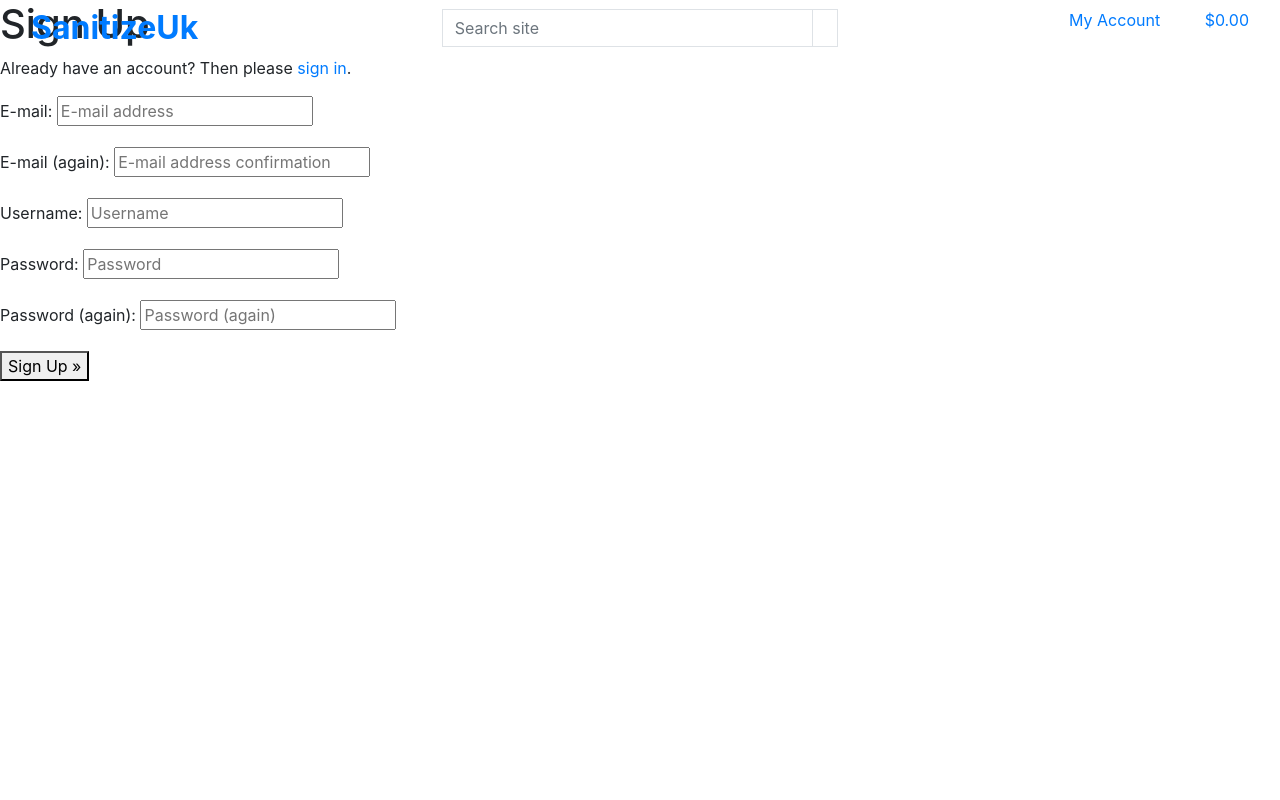
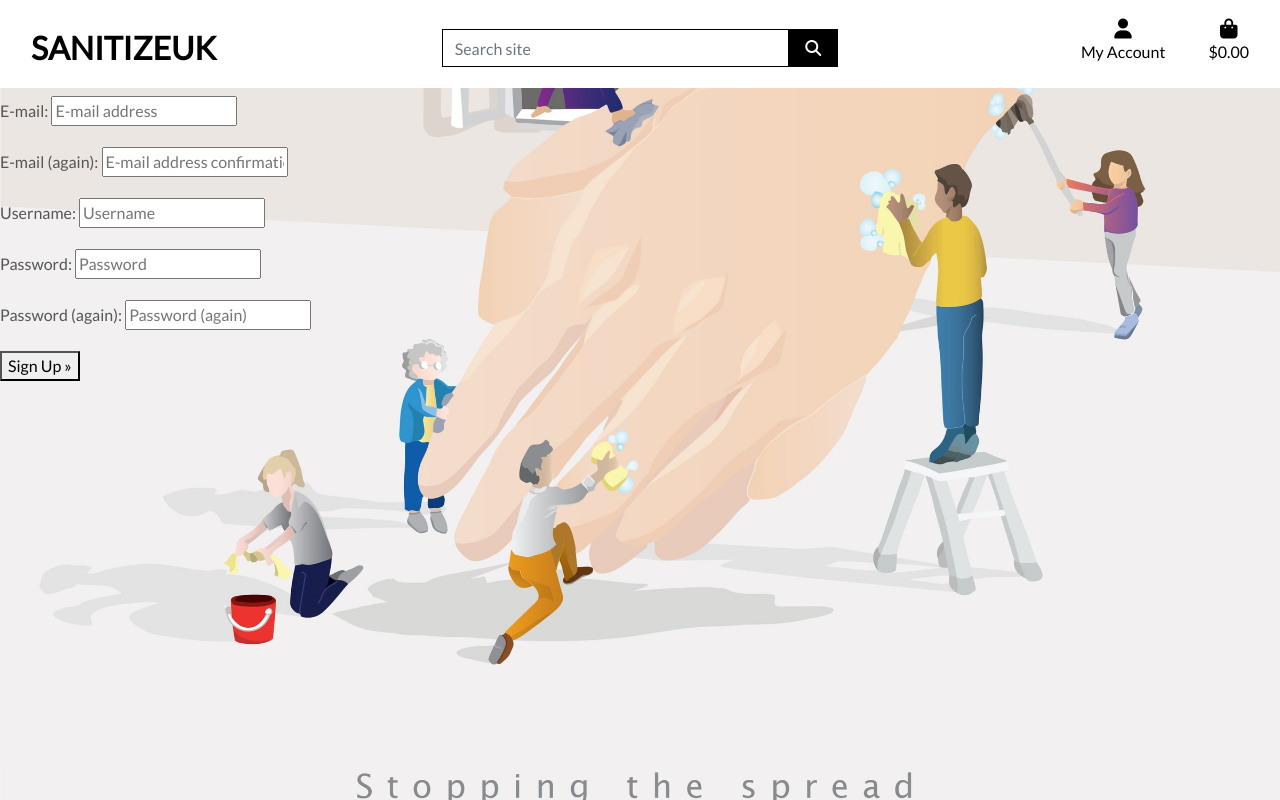
Before and after one commit to ericmordi123/sanitize_the_uk_v1, a Django app: page /accounts/signup/ in a window 1280 px wide. Run offline with Django 3.2, Linux system fonts and the light colour scheme; parts of the project's set-up code (start-up, migrations or seed data) failed here and were passed over; some libraries are stand-ins or nearby versions.

Commit message:
first draft of completed home page header and css

```diff
--- a/sanitize_the_uk_v1/settings.py
+++ b/sanitize_the_uk_v1/settings.py
@@ -146,3 +146,7 @@ USE_TZ = True
 # https://docs.djangoproject.com/en/3.0/howto/static-files/
 
 STATIC_URL = '/static/'
+STATICFILES_DIRS = (os.path.join(BASE_DIR, 'static'),)
+
+MEDIA_URL = '/media/'
+MEDIA_ROOT = os.path.join(BASE_DIR, 'media')
--- a/sanitize_the_uk_v1/urls.py
+++ b/sanitize_the_uk_v1/urls.py
@@ -15,9 +15,11 @@ Including another URLconf
 """
 from django.contrib import admin
 from django.urls import path, include
+from django.conf import settings
+from django.conf.urls.static import static
 
 urlpatterns = [
     path('admin/', admin.site.urls),
     path('accounts/', include('allauth.urls')),
     path('', include('home.urls')),
-]
+] + static(settings.MEDIA_URL, document_root=settings.MEDIA_ROOT)
--- /dev/null
+++ b/static/css/base.css
@@ -0,0 +1,81 @@
+html {
+    height: 100%;
+}
+
+body {
+    background: url('/media/un-covid-response-img.jpg') no-repeat center center fixed;
+    background-size: cover;
+    height: calc(100vh - 164px);
+    color: #555;
+    font-family: 'Lato';
+}
+
+/* from Bulma  to specifically style all font awseomse icons*/
+.icon {
+    align-items: center;
+    display: inline-flex;
+    justify-content: center;
+    height: 1.5rem;
+    width: 1.5rem;
+}
+
+.logo-font {
+    text-transform: uppercase;
+}
+
+.main-logo-link {
+    width: fit-content;
+}
+
+.shop-now-button {
+    background: black;
+    color: white;
+    min-width: 260px;
+}
+
+.btn-black {
+    background: black;
+    color: white;
+}
+
+.shop-now-button:hover,
+.shop-now-button:active,
+.shop-now-button:focus,
+.btn-black:hover,
+.btn-black:active,
+.btn-black:focus {
+    background: #222;
+    color: white;
+}
+
+.text-black {
+    color: #000 !important;
+}
+
+.border-black {
+    border: 1px solid black !important;
+}
+
+/* -------------------------------- Media Queries */
+
+/* Slightly larger container on xl screens */
+@media (min-width: 1200px) {
+  .container {
+    max-width: 80%;
+  }
+}
+
+/* fixed top navbar only on medium and up */
+@media (min-width: 992px) {
+    .fixed-top-desktop-only {
+        position: fixed;
+        top: 0;
+        right: 0;
+        left: 0;
+        z-index: 1030;
+    }
+
+    .header-container {
+        padding-top: 164px;
+    }
+}
--- a/templates/base.html
+++ b/templates/base.html
@@ -15,12 +15,15 @@
 
     {% block corecss %}
     <link rel="stylesheet" href="https://stackpath.bootstrapcdn.com/bootstrap/4.5.0/css/bootstrap.min.css" integrity="sha384-9aIt2nRpC12Uk9gS9baDl411NQApFmC26EwAOH8WgZl5MYYxFfc+NcPb1dKGj7Sk" crossorigin="anonymous">
+    <link href="https://fonts.googleapis.com/css?family=Lato:wght&display=swap" rel="stylesheet">
+    <link rel="stylesheet" href="{% static 'css/base.css' %}">
     {% endblock %}
 
     {% block extra_css %}
     {% endblock %}
 
     {% block corejs %}
+    <script src="https://kit.fontawesome.com/71238c5d3b.js" crossorigin="anonymous"></script>
     <script src="https://code.jquery.com/jquery-3.5.1.slim.min.js" integrity="sha384-DfXdz2htPH0lsSSs5nCTpuj/zy4C+OGpamoFVy38MVBnE+IbbVYUew+OrCXaRkfj" crossorigin="anonymous"></script>
     <script src="https://cdn.jsdelivr.net/npm/popper.js@1.16.0/dist/umd/popper.min.js" integrity="sha384-Q6E9RHvbIyZFJoft+2mJbHaEWldlvI9IOYy5n3zV9zzTtmI3UksdQRVvoxMfooAo" crossorigin="anonymous"></script>
     <script src="https://stackpath.bootstrapcdn.com/bootstrap/4.5.0/js/bootstrap.min.js" integrity="sha384-OgVRvuATP1z7JjHLkuOU7Xw704+h835Lr+6QL9UvYjZE3Ipu6Tp75j7Bh/kR0JKI" crossorigin="anonymous"></script>
@@ -33,7 +36,7 @@
   </head>
   <body>
     <header class="container-fluid fixed-top">
-        <div class="row">
+        <div id="topnav" class="row bg-white pt-lg-2 d-none d-lg-flex">
             <div class="col-12 col-lg-4 my-auto py-1 py-lg-0 text-center text-lg-left">
                <a href="{% url 'home' %}" class="nav-link main-logo-link">
                     <h2 class="logo-font text-black my-0"><strong>SanitizeUk</strong></h2>
```
Also changed, not shown: media/un-covid-response-img.jpg (added).
